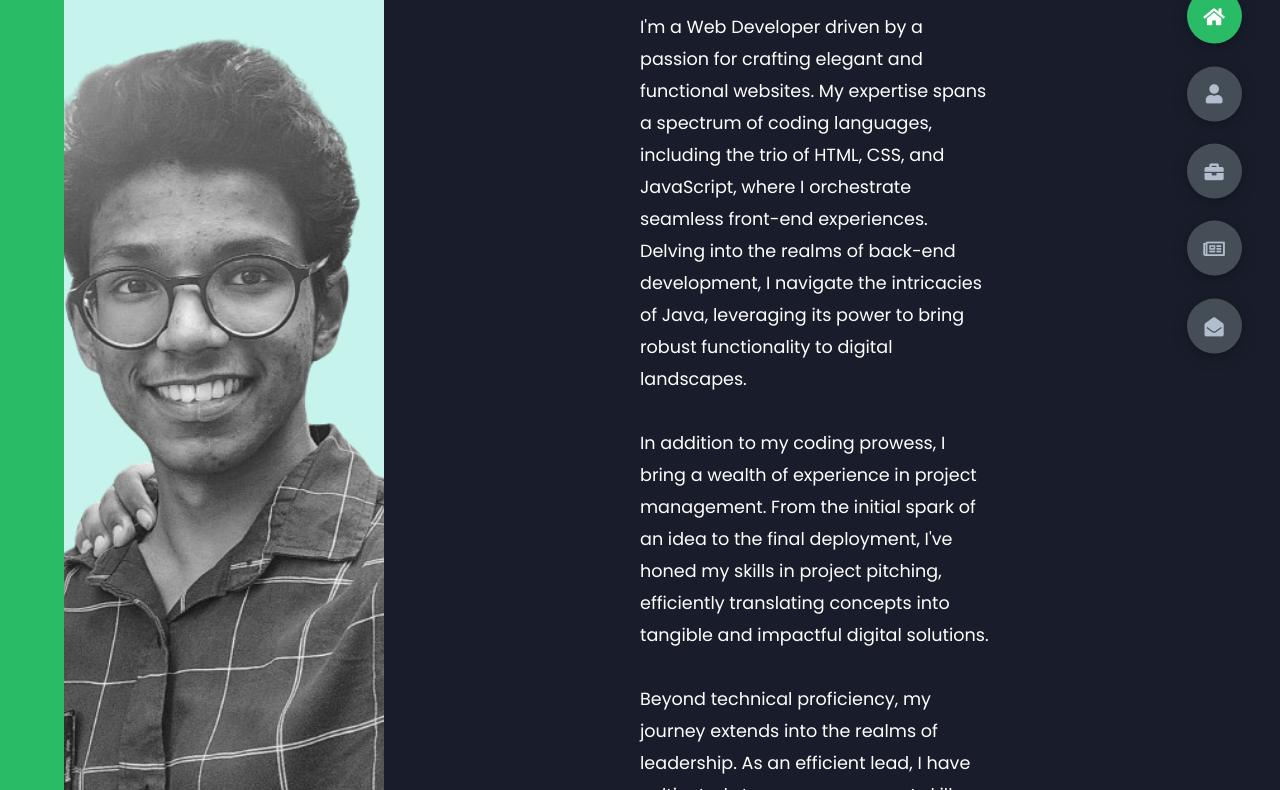
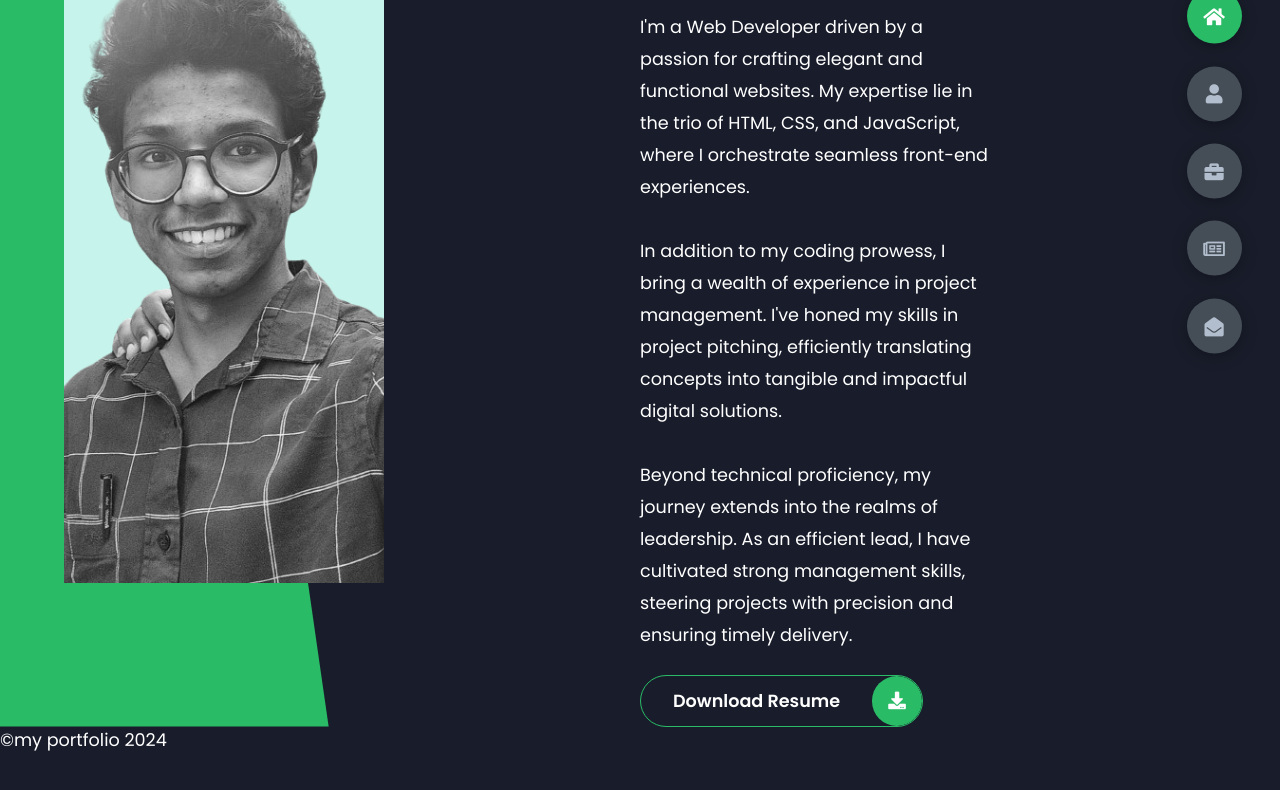
Before and after one commit to SumanBR321/My-portfolio, a plain HTML site: page index.html in a window 1280 px wide. Shown: the part 229-1019 px from the top of the page. After the commit the page ends 982 px from the top, so only its background shows below. Drawn offline with Linux system fonts and the light colour scheme.

Commit message:
Update index.html

```diff
--- a/index.html
+++ b/index.html
@@ -32,11 +32,11 @@
                     a Web Developer.
                 </h1>
                 <p>
-                    I'm a Web Developer driven by a passion for crafting elegant and functional websites. My expertise spans a spectrum of coding languages, including the trio of HTML, CSS, and JavaScript, where I orchestrate seamless front-end experiences. Delving into the realms of back-end development, I navigate the intricacies of Java, leveraging its power to bring robust functionality to digital landscapes.
+                    I'm a Web Developer driven by a passion for crafting elegant and functional websites. My expertise lie in the trio of HTML, CSS, and JavaScript, where I orchestrate seamless front-end experiences.
                     <br><br>
-                    In addition to my coding prowess, I bring a wealth of experience in project management. From the initial spark of an idea to the final deployment, I've honed my skills in project pitching, efficiently translating concepts into tangible and impactful digital solutions.
+                    In addition to my coding prowess, I bring a wealth of experience in project management. I've honed my skills in project pitching, efficiently translating concepts into tangible and impactful digital solutions.
                     <br><br>
-                    Beyond technical proficiency, my journey extends into the realms of leadership. As an efficient lead, I have cultivated strong management skills, steering projects with precision and ensuring timely delivery. I thrive in collaborative environments, fostering teamwork, and inspiring individuals to achieve their best.
+                    Beyond technical proficiency, my journey extends into the realms of leadership. As an efficient lead, I have cultivated strong management skills, steering projects with precision and ensuring timely delivery.
                 </p>
                 <div class="btn-con">
                     <a href="Resume.html" onclick="downloadResume()" target="_blank" class="main-btn">
```
